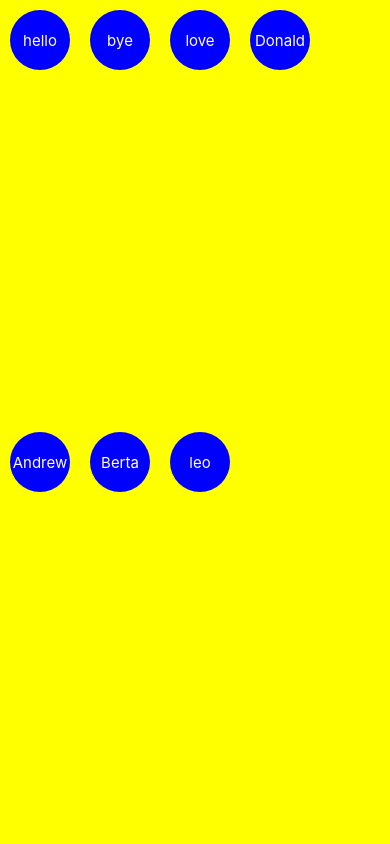
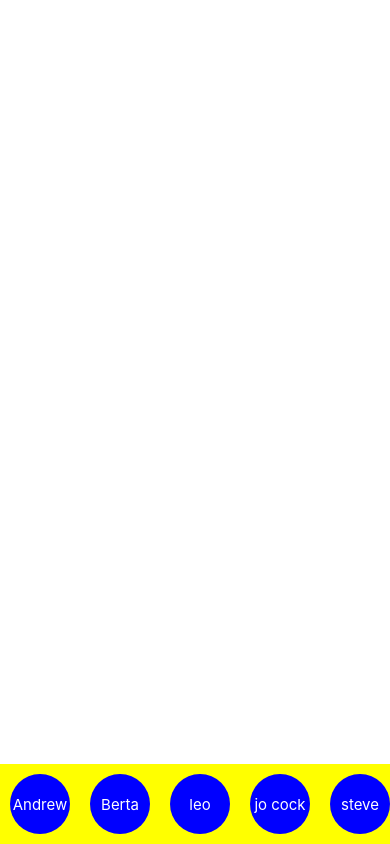
Before and after one commit to Stil87/group_up_package, a React Native app: screen / in a window 390 px wide. Built offline with nearby package versions, Linux system fonts and the light colour scheme.

Commit message:
scrollOffSet and flatListLAyout

```diff
--- a/App.tsx
+++ b/App.tsx
@@ -25,6 +25,8 @@ import {
   Pressable,
   ListRenderItem,
   PressableProps,
+  PanResponder,
+  PanResponderInstance,
 } from 'react-native';
 
 import {
@@ -44,12 +46,7 @@ const Data: CustomListItem[] = [
   { title: "love", id: 3 },
   { title: "Donald", id: 4 },
 ]
-const DataTwo: CustomListItem[] = [
-  { title: "Andrew", id: 1 },
-  { title: "Berta", id: 2 },
-  { title: "leo", id: 3 },
 
-]
 let ScreenHeight = Dimensions.get("window").height;
 
 const initialElem: React.DetailedReactHTMLElement<{ style: any }, any>[] = []
@@ -69,89 +66,143 @@ const getItemPosition = (item:) =>{
 
 }
 */
-const App = () => {
-  const [cloneArray, setCloneArray] = useState(initialElem)
+class App extends React.Component {
 
-  const getListItem = (listItem: CustomListItem,): any => {
+
+  state = {
+    hidden: true,
+    dragging: false,
+    DataTwo: [
+      { title: "Andrew", id: 1 },
+      { title: "Berta", id: 2 },
+      { title: "leo", id: 3 },
+      { title: "jo cock", id: 4 },
+      { title: "steve", id: 5 },
+      { title: "inna", id: 6 },
+      { title: "till", id: 7 },
+      { title: "tobi", id: 8 },
+
+    ]
+  }
+
+  _panResponder: PanResponderInstance
+  point = new Animated.ValueXY()
+  scrollOffSet = 0;
+  flatListLayout = {}
+
+  // size = new Animated.Value()
+
+  constructor(props: {} | Readonly<{}>) {
+    super(props)
+
+    this._panResponder = PanResponder.create({
+      // Ask to be the responder:
+      onStartShouldSetPanResponder: (evt, gestureState) => true,
+      onStartShouldSetPanResponderCapture: (evt, gestureState) =>
+        true,
+      onMoveShouldSetPanResponder: (evt, gestureState) => true,
+      onMoveShouldSetPanResponderCapture: (evt, gestureState) =>
+        true,
+
+      onPanResponderGrant: (evt, gestureState) => {
+        this.setState({ dragging: true })
+        console.log(gestureState.x0)
+        this.setState({ hidden: false })
+
+        // The gesture has started. Show visual feedback so the user knows
+        // what is happening!
+        // gestureState.d{x,y} will be set to zero now
+      },
+      onPanResponderMove: (evt, gestureState) => {
+        Animated.event([{
+          y: this.point.y,
+          x: this.point.x
+        }], { useNativeDriver: false })({
+          y: gestureState.moveY
+          , x: gestureState.moveX
+        })
+        // console.log(gestureState.x0, 'hello')
+        // The most recent move distance is gestureState.move{X,Y}
+        // The accumulated gesture distance since becoming responder is
+        // gestureState.d{x,y}
+      },
+      onPanResponderTerminationRequest: (evt, gestureState) =>
+        false,
+      onPanResponderRelease: (evt, gestureState) => {
+        // The user has released all touches while this view is the
+        // responder. This typically means a gesture has succeeded
+        // console.log(gestureState.x0)
+      },
+      onPanResponderTerminate: (evt, gestureState) => {
+        // Another component has become the responder, so this gesture
+        // should be cancelled
+      },
+      onShouldBlockNativeResponder: (evt, gestureState) => {
+        // Returns whether this component should block native components from becoming the JS
+        // responder. Returns true by default. Is currently only supported on android.
+        return true;
+      }
+    })
+  }
 
 
 
-    return (
-      <Pressable
+
+  render() {
+    const { DataTwo, dragging, hidden } = this.state;
+
+    const getListItem = ({ item }: any) =>
+      (
+        <View
 
           style={styles.listItemContainerStyle}
-
-
-        onPress={(event) => {
-
-          let x = event.nativeEvent.locationX
-          let y = event.nativeEvent.locationY
-          // let y = event.currentTarget.getBo
-          console.log(x, y)
-          addItemToCloneArray(listItem, { x, y })
-
-
-        }}
-
+          {...this._panResponder.panHandlers}
+        // {...console.log(item.title)}
         >
           <View
           >
-          <Text style={styles.listItemTextStyle}>{listItem.title}</Text>
+            <Text style={styles.listItemTextStyle}>{item.title}</Text>
           </View>
-      </Pressable>
+        </View>
 
       )
-  }
-
-  const addItemToCloneArray = (listItem: CustomListItem, clonePosition: ClonePosition) => {
-    const cloneListItem = getListItem(listItem)
-    console.log('cloneList', cloneListItem)
-    const clone = React.cloneElement(cloneListItem,
-      { style: { position: "absolute", top: clonePosition.y, left: clonePosition.x, backgroundColor: "red" } })
-    /*  const clone = React.cloneElement(cloneListItem,
-       { className ="hero" }) */
-    console.log('clone', clone)
-
-    setCloneArray([clone])
-  }
 
 
-  return (<View>
-    <SafeAreaView
-      style={[{ backgroundColor: "green" }, { flexDirection: "column" }, { height: ScreenHeight }]}
+    return (
+      <View
+        style={{ flex: 1 , flexDirection:"row"}}
       >
+        {!hidden && <Animated.View style={{
+          backgroundColor: "black", zIndex: 2, width: 30, position: "absolute",
+          top: this.point.getLayout().top,
+          left: this.point.getLayout().left
+        }}>
+          {getListItem({ item: 3 })}
+        </Animated.View>}
+        <FlatList
+          //scrollEnabled={!dragging}
+          scrollEventThrottle={16}
 
+          style={{ backgroundColor: "yellow", flexGrow: 0 , alignSelf:"flex-end"}}
+          horizontal
+          onScroll={e => this.scrollOffSet = e.nativeEvent.contentOffset.x}
+          onLayout={e => this.flatListLayout
+            = (e.nativeEvent.layout)}
+          data={DataTwo}
+          renderItem={({ item, index }) => getListItem({ item })}
+          keyExtractor={(item, index) => index.toString()}
+        ></FlatList>
 
-      <FlatList
-
-
-        style={[, { backgroundColor: "yellow" }]}
-        horizontal
-        data={Data}
-        CellRendererComponent={({ item, index }) => {
+      </View>);
+  }
+};
 
 
 
-          return getListItem(item)
-        }
 
-        }
-        keyExtractor={(item, index) => index.toString()}
-      ></FlatList>
-      <View></View>
-      <FlatList
-        style={[{ backgroundColor: "yellow" }]}
-        horizontal
-        data={DataTwo}
-        renderItem={({ item, index }) => getListItem(item)}
-        keyExtractor={(item, index) => index.toString()}
-      ></FlatList>
-      <View>{cloneArray.map(el => <>{el}</>)}</View>
 
-    </SafeAreaView>
 
-  </View>);
-};
+
 
 const styles = StyleSheet.create({
   listItemContainerStyle: {
```
Lines whose indentation alone changed are shown as unchanged.
